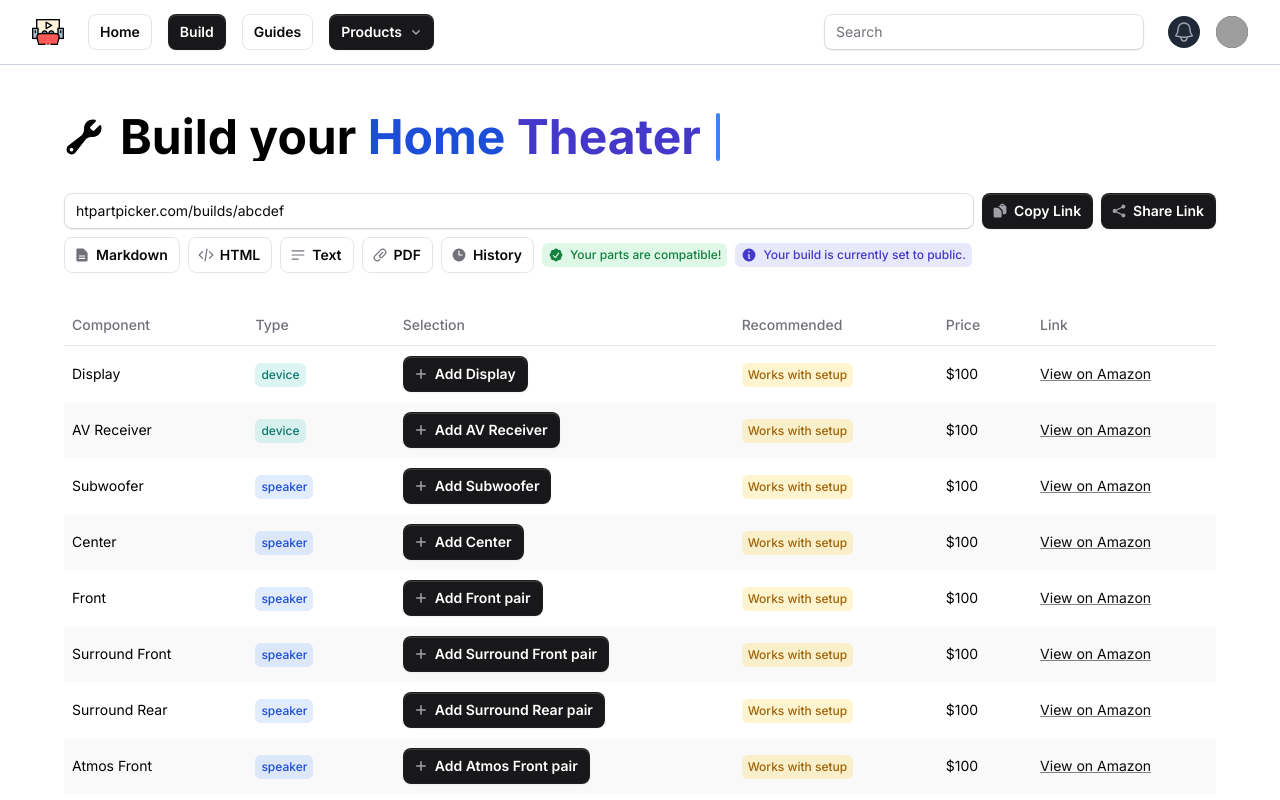
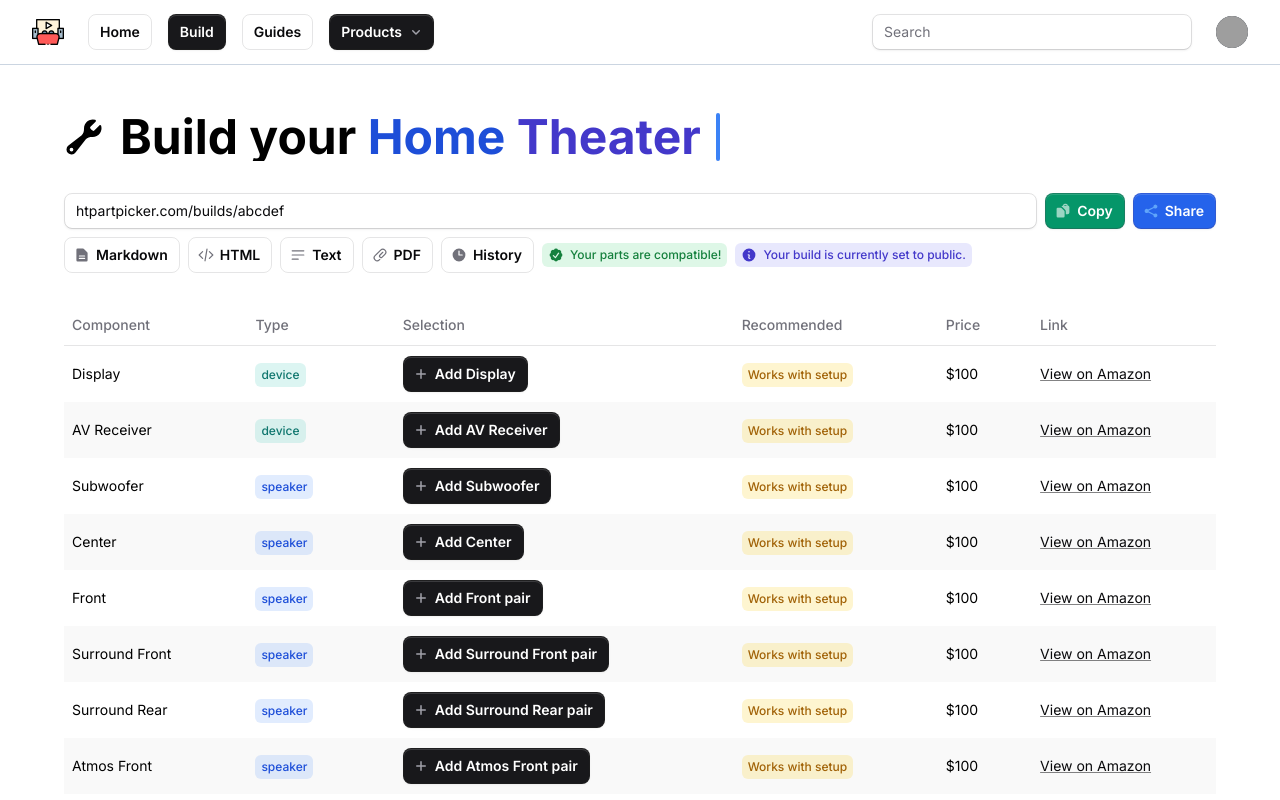
Before and after one commit to amanat361/htpartpicker, a Next.js app: page /build in a window 1280 px wide. Shown: the top 800 px of the page. Built offline with nearby package versions, Linux system fonts and the light colour scheme; grey boxes are pictures that could not be loaded.

Commit message:
Refactor buildcard.tsx, button.tsx, and navbar.tsx

```diff
--- a/components/button.tsx
+++ b/components/button.tsx
@@ -197,7 +197,7 @@
       <TouchTarget>{children}</TouchTarget>
     </Link>
   ) : (
-    <HeadlessButton {...props} className={clsx(classes, 'cursor-default')} ref={ref}>
+    <HeadlessButton {...props} className={clsx(classes, 'cursor-pointer')} ref={ref}>
       <TouchTarget>{children}</TouchTarget>
     </HeadlessButton>
   )
--- a/components/navbar.tsx
+++ b/components/navbar.tsx
@@ -136,17 +136,8 @@
               </div>
               <div className="hidden lg:ml-4 lg:block">
                 <div className="flex items-center">
-                  <button
-                    type="button"
-                    className="relative flex-shrink-0 rounded-full bg-gray-800 p-1 text-gray-400 hover:text-white focus:outline-none focus:ring-2 focus:ring-white focus:ring-offset-2 focus:ring-offset-gray-800"
-                  >
-                    <span className="absolute -inset-1.5" />
-                    <span className="sr-only">View notifications</span>
-                    <BellIcon className="h-6 w-6" aria-hidden="true" />
-                  </button>
-
                   {/* Profile dropdown */}
-                  <Menu as="div" className="relative ml-4 flex-shrink-0">
+                  <Menu as="div" className="relative flex-shrink-0">
                     <div>
                       <Menu.Button className="relative flex rounded-full bg-gray-800 text-sm text-white focus:outline-none focus:ring-2 focus:ring-white focus:ring-offset-2 focus:ring-offset-gray-800">
                         <span className="absolute -inset-1.5" />
@@ -250,14 +241,7 @@
                     tom@example.com
                   </div>
                 </div>
-                <button
-                  type="button"
-                  className="relative ml-auto flex-shrink-0 rounded-full bg-gray-800 p-1 text-gray-400 hover:text-white focus:outline-none focus:ring-2 focus:ring-white focus:ring-offset-2 focus:ring-offset-gray-800"
-                >
-                  <span className="absolute -inset-1.5" />
-                  <span className="sr-only">View notifications</span>
-                  <BellIcon className="h-6 w-6" aria-hidden="true" />
-                </button>
+
               </div>
               <div className="mt-3 space-y-1 px-2">
                 <Disclosure.Button
```
Also changed, not shown: app/build/buildcard.tsx.
